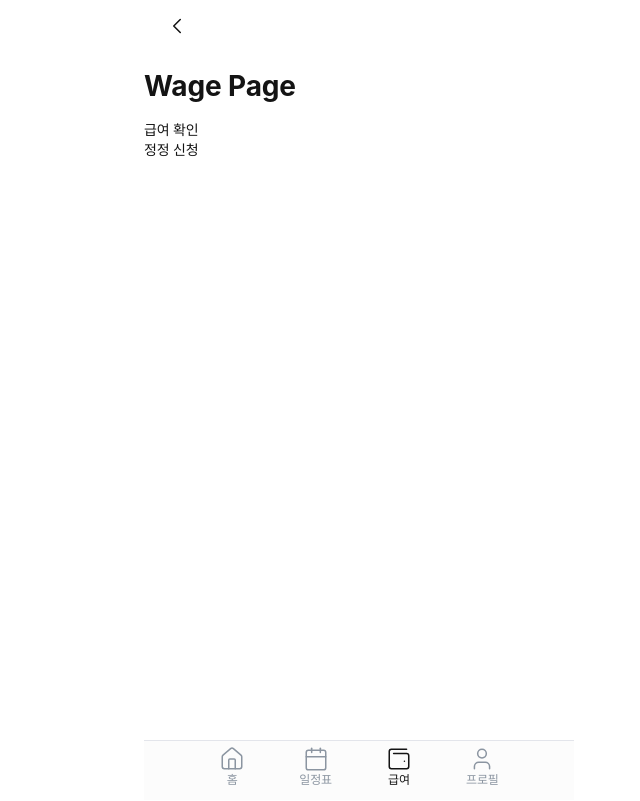
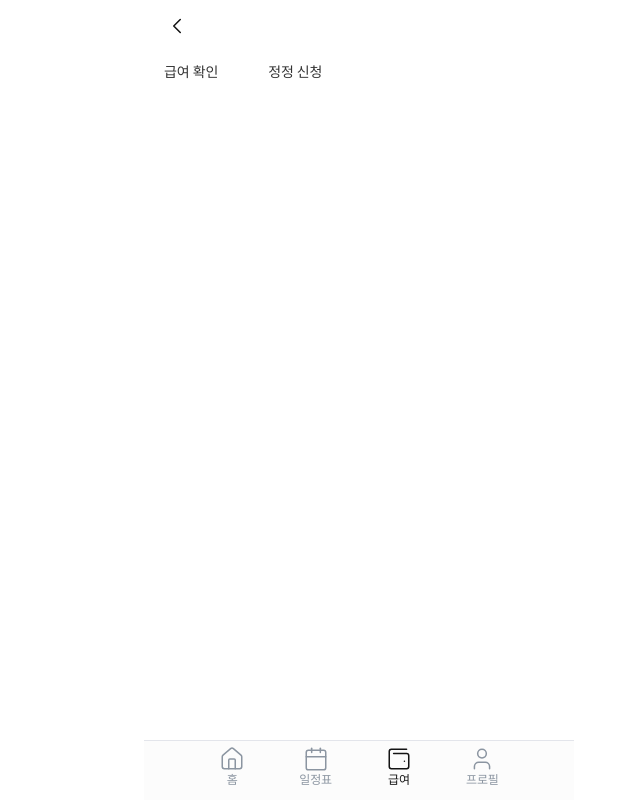
Before and after one commit to dev-meryoung/woowahan-siblings, a React (Vite) app: page /wage in a window 1280 px wide. Shown: the whole page, without its empty margins (281-921 px from the left). Built offline with nearby package versions, Linux system fonts and the light colour scheme; a web font is replaced by a local one.

Commit message:
feat: 급여확인, 정정신청 탭 #40

```diff
--- /dev/null
+++ b/src/components/WageTab.tsx
@@ -0,0 +1,56 @@
+/** @jsxImportSource @emotion/react */
+import styled from '@emotion/styled';
+import { NavLink } from 'react-router-dom';
+
+interface INavLinkProps {
+	isActive: boolean;
+}
+
+const WageTab = () => {
+	return (
+		<StyledUl>
+			<StyledNavLink to="check">
+				{({ isActive }: INavLinkProps) => (
+					<StyledLi className={isActive ? 'active' : ''}>급여 확인</StyledLi>
+				)}
+			</StyledNavLink>
+			<StyledNavLink to="correction">
+				{({ isActive }: INavLinkProps) => (
+					<StyledLi className={isActive ? 'active' : ''}>정정 신청</StyledLi>
+				)}
+			</StyledNavLink>
+		</StyledUl>
+	);
+};
+
+const StyledUl = styled.ul`
+	list-style-type: none;
+	padding: 0;
+	margin: 0;
+	display: flex;
+	gap: 10px;
+	border-radius: 5px;
+`;
+
+const StyledLi = styled.li`
+	margin: 0;
+	padding: 10px 20px;
+	&:hover {
+		background-color: #f2f3f6;
+		border-radius: 5px;
+	}
+`;
+
+const StyledNavLink = styled(NavLink)`
+	text-decoration: none;
+	color: #333;
+	font-weight: bold;
+	&:hover {
+		color: black;
+	}
+	&.active {
+		color: #ffc700;
+	}
+`;
+
+export default WageTab;
--- a/src/pages/Wage/Wage.tsx
+++ b/src/pages/Wage/Wage.tsx
@@ -1,19 +1,12 @@
 /** @jsxImportSource @emotion/react */
-import { Link, Outlet } from 'react-router-dom';
+import WageTab from '@/components/WageTab';
+import { Outlet } from 'react-router-dom';
 
 const Wage = () => {
 	return (
 		<>
-			<h1>Wage Page</h1>
 			<div>
-				<ul>
-					<li>
-						<Link to="check">급여 확인</Link>
-					</li>
-					<li>
-						<Link to="correction">정정 신청</Link>
-					</li>
-				</ul>
+				<WageTab />
 				<Outlet />
 			</div>
 		</>
```
